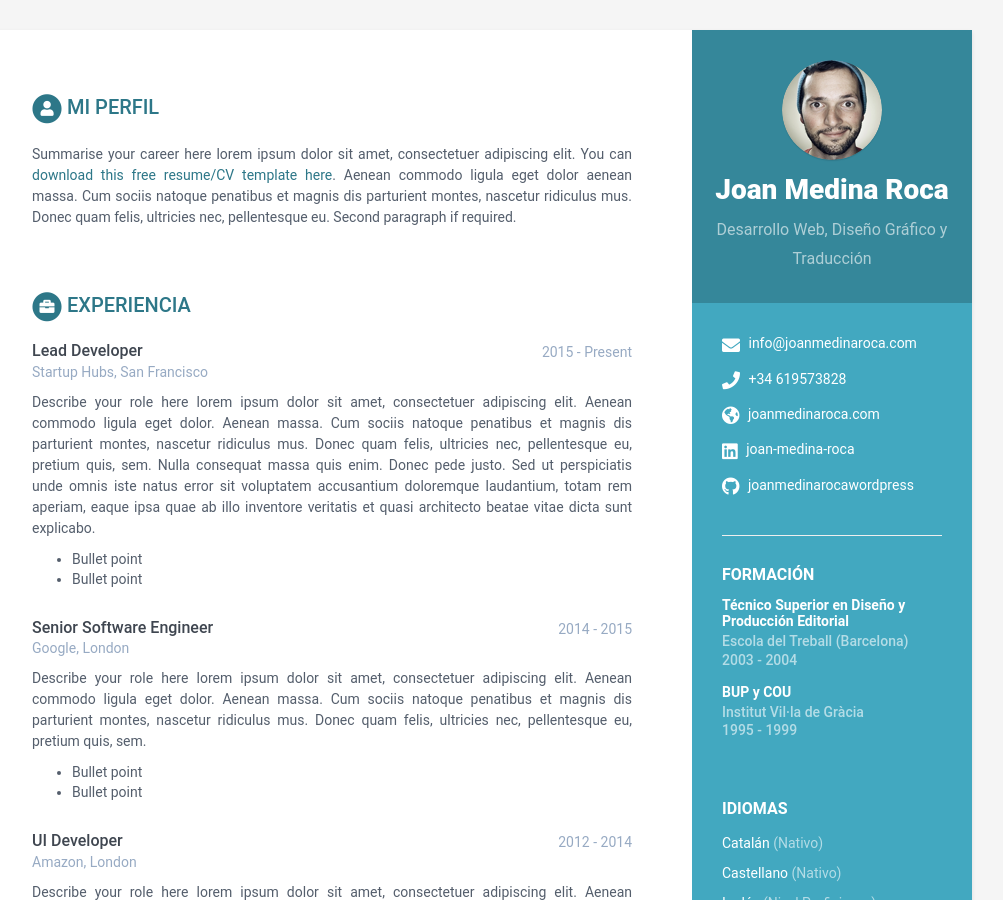
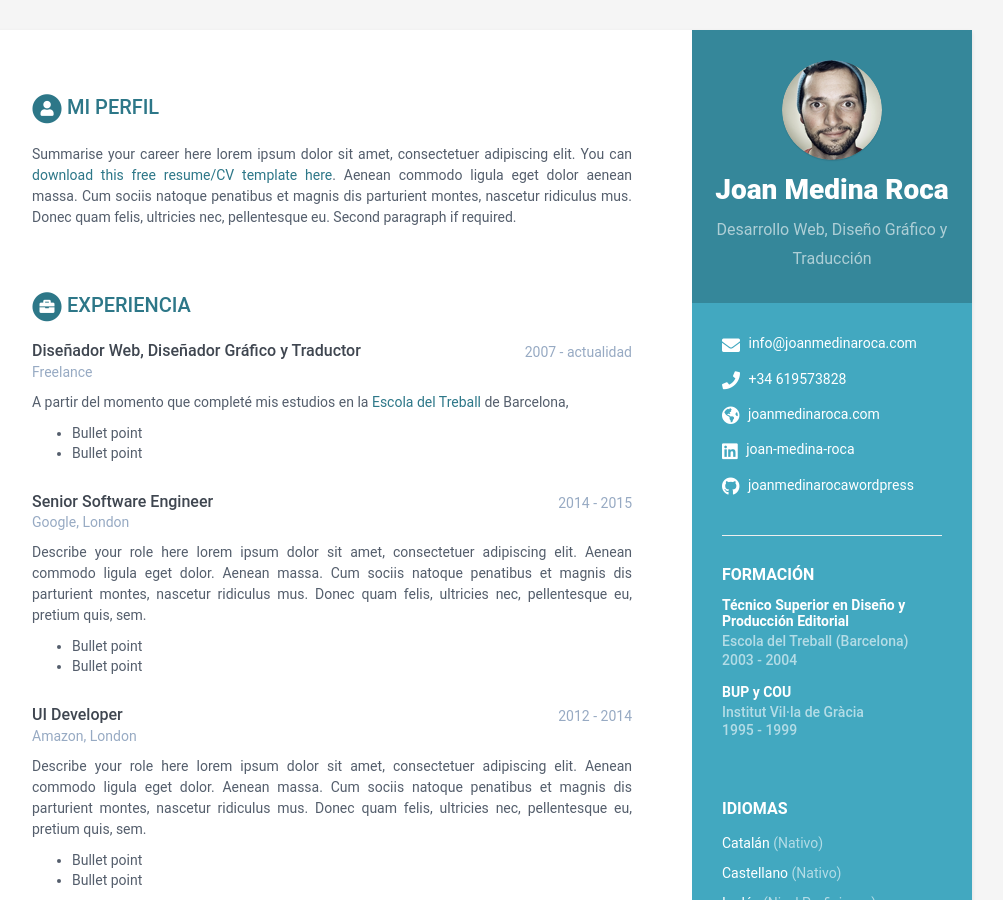
Before and after one commit to joan-medina-roca/cv.joanmedinaroca.com, a Jekyll site: the page built from index.html, in a window 1280 px wide and 900 px high. Shown: the whole window, without its empty margins (168-1171 px from the left). Built offline with Jekyll 4.4.1, drawn with Linux system fonts in a browser that asks for light colours.

Commit message:
experiencia

```diff
--- a/_data/data.yml
+++ b/_data/data.yml
@@ -98,19 +98,11 @@ education:
       - Bullet point
       - Bullet point
 experiences:
-  - role: Lead Developer
-    time: 2015 - Present
-    company: Startup Hubs, San Francisco
+  - role: Diseñador Web, Diseñador Gráfico y Traductor
+    time: 2007 - actualidad
+    company: Freelance
     details: |
-      Describe your role here lorem ipsum dolor sit amet, consectetuer
-      adipiscing elit. Aenean commodo ligula eget dolor. Aenean massa.
-      Cum sociis natoque penatibus et magnis dis parturient montes,
-      nascetur ridiculus mus. Donec quam felis, ultricies nec,
-      pellentesque eu, pretium quis, sem. Nulla consequat massa quis
-      enim. Donec pede justo. Sed ut perspiciatis unde omnis iste natus
-      error sit voluptatem accusantium doloremque laudantium, totam rem
-      aperiam, eaque ipsa quae ab illo inventore veritatis et quasi
-      architecto beatae vitae dicta sunt explicabo.
+      A partir del momento que completé mis estudios en la <a href="http://www.escoladeltreball.org/" target="_blank">Escola del Treball</a> de Barcelona,
         - Bullet point
         - Bullet point
   - role: Senior Software Engineer
```
